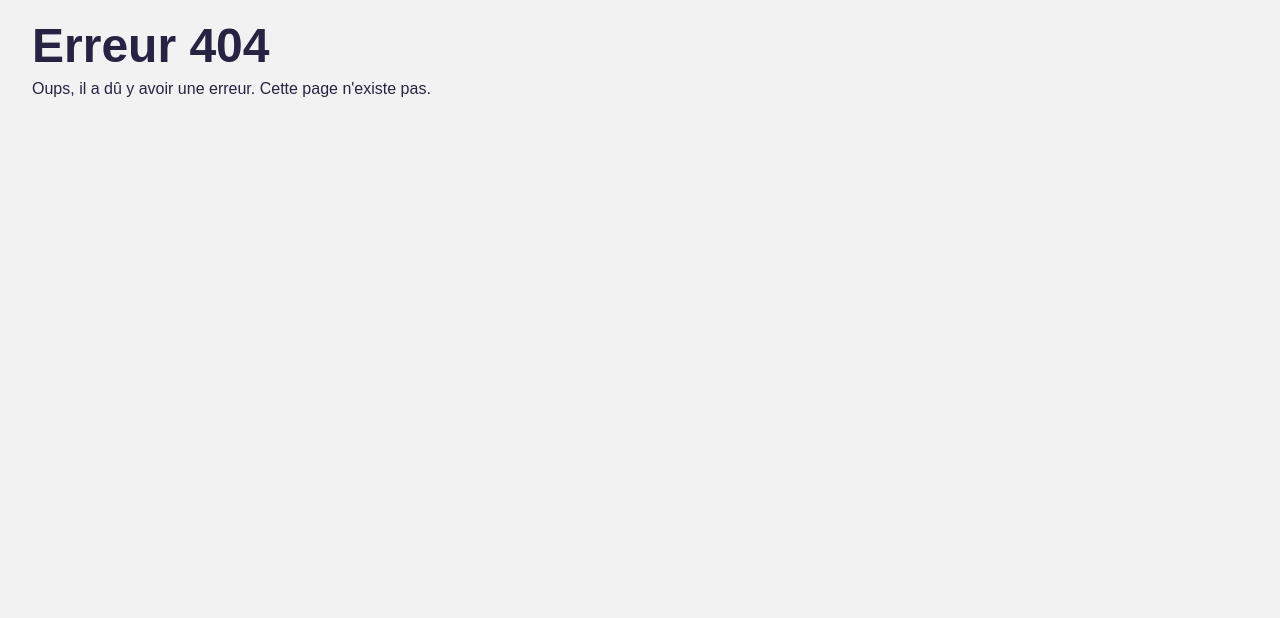
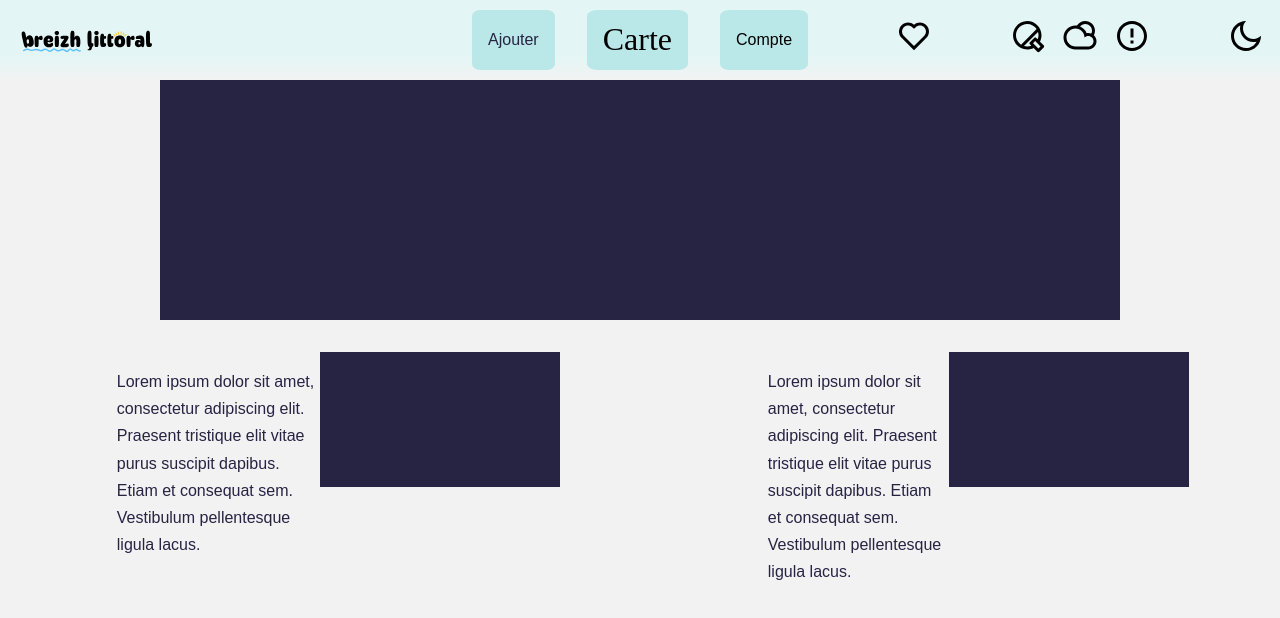
Before and after one commit to MaximeSantos/projet-16-breizh-littoral-front, a React (Vite) app: page /conseils in a window 1280 px wide. Before the commit this address had no page. Shown: the top 618 px of the page. Built offline with nearby package versions, Linux system fonts and the light colour scheme; a web font is replaced by a local one.

Commit message:
Security and Advice page too hard

```diff
--- /dev/null
+++ b/src/components/Security/Advices/index.jsx
@@ -0,0 +1,19 @@
+import './style.scss';
+
+function Advices() {
+  return (
+    <div className="rules">
+      <div className="rules-left">
+        <p className="rules-description">
+          Lorem ipsum dolor sit amet, consectetur adipiscing elit. Praesent tristique elit vitae
+          purus suscipit dapibus. Etiam et consequat sem. Vestibulum pellentesque ligula lacus.
+        </p>
+      </div>
+      <div className="rules-right">
+        <div className="banner-rules" />
+      </div>
+    </div>
+  );
+}
+
+export default Advices;
--- /dev/null
+++ b/src/components/Security/Advices/style.scss
@@ -0,0 +1,23 @@
+@use 'src/styles/vars';
+
+
+.rules {
+  display: flex;
+  justify-content: space-evenly;
+  width: 100%;
+  margin-top: 2rem;
+
+
+  &-left {
+    max-width: 30%;
+  }
+
+};
+
+.banner-rules {
+
+   width: 15rem;
+   aspect-ratio: 16/9;
+   background-color: vars.$stroke-color;
+
+}
--- /dev/null
+++ b/src/components/Security/MainBanner/index.jsx
@@ -0,0 +1,9 @@
+import './style.scss';
+
+function MainBanner() {
+  return (
+    <div className="mainBanner" />
+  );
+}
+
+export default MainBanner;
--- /dev/null
+++ b/src/components/Security/MainBanner/style.scss
@@ -0,0 +1,8 @@
+@use 'src/styles/vars';
+
+.mainBanner {
+
+    width: 60rem;
+    aspect-ratio: 16/4;
+    background-color: vars.$stroke-color;
+}
--- /dev/null
+++ b/src/components/Security/Rules/index.jsx
@@ -0,0 +1,19 @@
+import './style.scss';
+
+function Rules() {
+  return (
+    <div className="rules">
+      <div className="rules-left">
+        <p className="rules-description">
+          Lorem ipsum dolor sit amet, consectetur adipiscing elit. Praesent tristique elit vitae
+          purus suscipit dapibus. Etiam et consequat sem. Vestibulum pellentesque ligula lacus.
+        </p>
+      </div>
+      <div className="rules-right">
+        <div className="banner-rules" />
+      </div>
+    </div>
+  );
+}
+
+export default Rules;
--- /dev/null
+++ b/src/components/Security/Rules/style.scss
@@ -0,0 +1,21 @@
+@use 'src/styles/vars';
+
+
+.rules {
+  display: flex;
+  justify-content: center;
+  width: 100%;
+  margin-top: 2rem;
+
+  &-left {
+    max-width: 30%;
+  }
+
+};
+
+.banner-rules {
+   width: 15rem;
+   aspect-ratio: 16/9;
+   background-color: vars.$stroke-color;
+
+}
--- /dev/null
+++ b/src/components/Security/index.jsx
@@ -0,0 +1,24 @@
+import Advices from './Advices';
+import MainBanner from './MainBanner';
+import Rules from './Rules';
+import './style.scss';
+
+function Security() {
+  return (
+    <div>
+      <div className="banner-container">
+        <MainBanner />
+      </div>
+      <div className="container">
+        <div className="security-left">
+          <Rules />
+        </div>
+        <div className="security-right" />
+        <Advices />
+      </div>
+    </div>
+
+  );
+}
+
+export default Security;
--- /dev/null
+++ b/src/components/Security/style.scss
@@ -0,0 +1,18 @@
+.security-left {
+
+}
+
+.security-right {
+
+}
+
+.banner-container {
+    display: flex;
+    justify-content: center;
+
+}
+
+.container {
+    display: flex;
+    justify-content: space-evenly
+}
--- /dev/null
+++ b/src/pages/SecurityPage.jsx
@@ -0,0 +1,13 @@
+import Navbar from '../components/Navbar';
+import Security from '../components/Security';
+
+function SecurityPage() {
+  return (
+    <div>
+      <Navbar />
+      <Security />
+    </div>
+  );
+}
+
+export default SecurityPage;
--- a/src/router.jsx
+++ b/src/router.jsx
@@ -4,6 +4,7 @@ import Home from './pages/Home';
 import Test from './pages/Test';
 import Error404 from './pages/Error404';
 import HomeSport from './components/HomeSport';
+import SecurityPage from './pages/SecurityPage';
 
 const router = createBrowserRouter([
   {
@@ -19,6 +20,10 @@ const router = createBrowserRouter([
     element: <HomeSport />,
   },
   {
+    path: '/conseils',
+    element: <SecurityPage />,
+  },
+  {
     path: '*',
     element: <Error404 />,
   },
```
